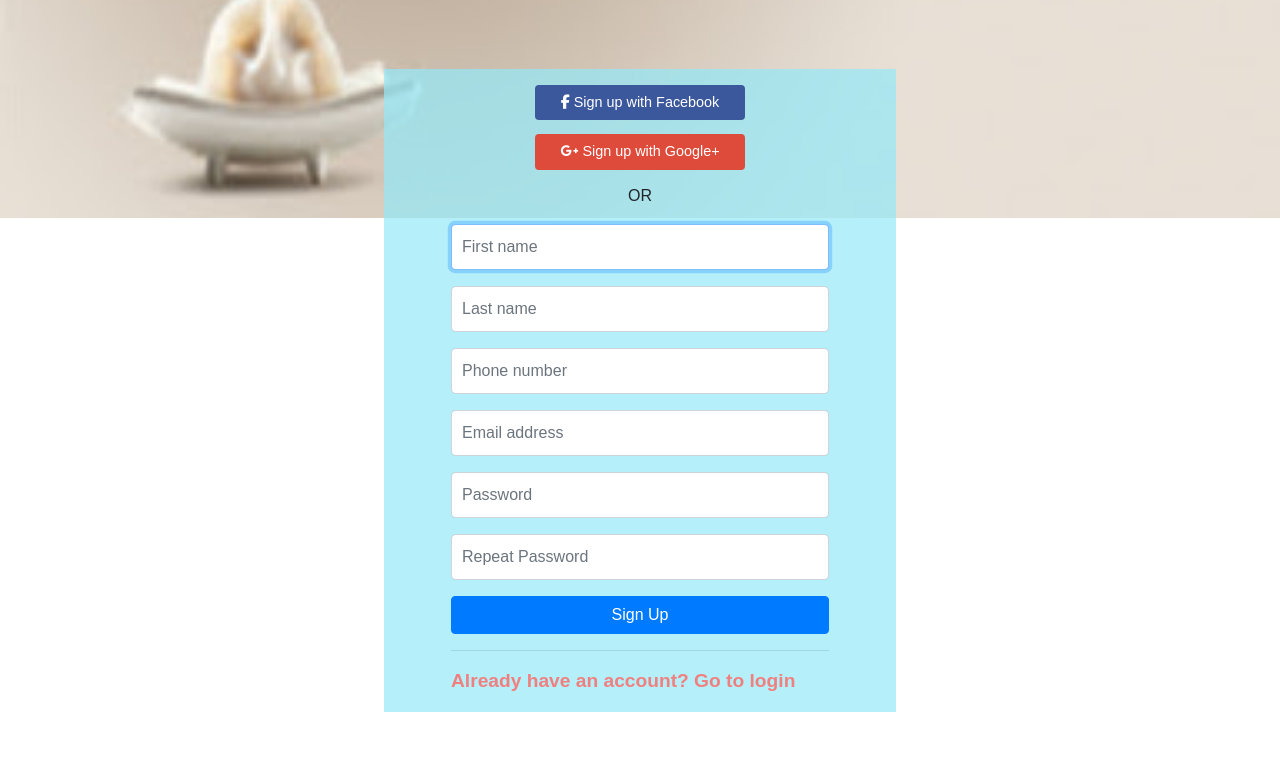
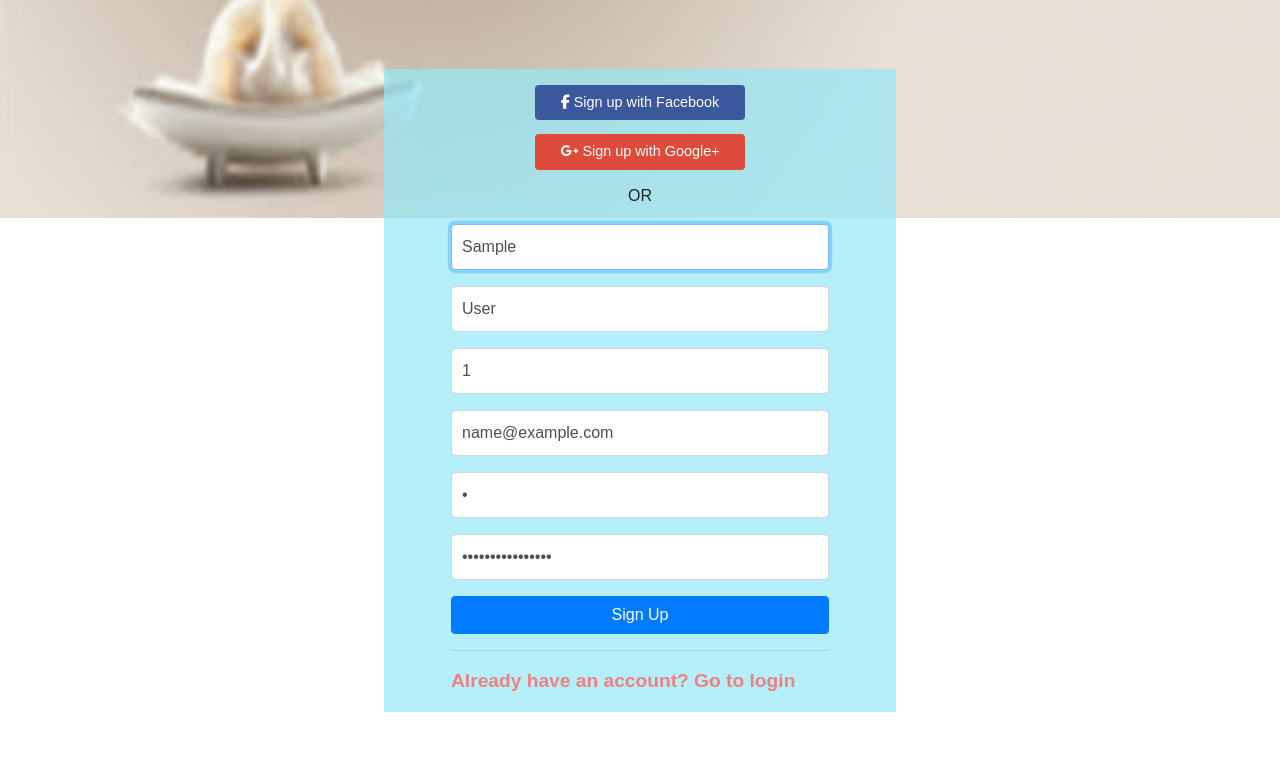
Before and after one commit to c2clt/yjm-meal-delivery-app, a Node server app: template views/forms/registration.handlebars in a window 1280 px wide. Shown: the part 582-1346 px from the top of the page. Run offline with Node 20, Linux system fonts and the light colour scheme; the template is opened without the code that fills it: most values are stand-ins (such as "Sample title", 1, 10 or a date in 2020); some libraries are stand-ins or nearby versions.

Commit message:
keep the formdata after failed validattion, change dashboard route path for get registration info

```diff
--- a/public/css/style.css
+++ b/public/css/style.css
@@ -244,7 +244,7 @@ body {
 
 /*styling errors in forms*/
 
-.errors {
+.errors, .errorsLogin {
     font-size: small;
     color: red;
     margin-bottom: 1rem;
--- a/views/forms/registration.handlebars
+++ b/views/forms/registration.handlebars
@@ -9,27 +9,27 @@
 
             <p style="text-align:center">OR</p>
 
-            <input type="text" id="firstName" name="firstName" class="form-control" placeholder="First name" autofocus="">
+            <input type="text" id="firstName" name="firstName" value="{{formData.firstName}}" class="form-control" placeholder="First name" autofocus="">
             <div class="errors firstName">
                 {{errorFirst}}
             </div>
-            <input type="text" id="lastName" name="lastName" class="form-control" placeholder="Last name" autofocus="">
+            <input type="text" id="lastName" name="lastName" value="{{formData.lastName}}" class="form-control" placeholder="Last name" autofocus="">
             <div class="errors lastName">
                 {{errorLast}}
             </div>
-            <input type="tel" id="phoneNumber" name="phoneNumber" class="form-control" placeholder="Phone number">
+            <input type="tel" id="phoneNumber" name="phoneNumber" value="{{formData.phoneNumber}}" class="form-control" placeholder="Phone number">
             <div class="errors phone">
                 {{errorPhone}}
             </div>
-            <input type="email" id="userEmail" name="email" class="form-control" placeholder="Email address">
+            <input type="email" id="userEmail" name="email" value="{{formData.email}}" class="form-control" placeholder="Email address">
             <div class="errors email">
                 {{errorEmail}}
             </div>
-            <input type="password" id="user-pass" name="password" class="form-control" placeholder="Password">
+            <input type="password" id="user-pass" name="password" value="{{formData.password}}" class="form-control" placeholder="Password">
             <div class="errors password">
                 {{errorPsd}}
             </div>
-            <input type="password" id="user-repeatpass" name="repeatpsd" class="form-control" placeholder="Repeat Password">
+            <input type="password" id="user-repeatpass" name="repeatpsd" value="{{formData.repeatpsd}}" class="form-control" placeholder="Repeat Password">
             <div class="errors repeatPsd">
                 {{errorRepeat}}
             </div>
```
Also changed, not shown: controllers/forms.js (+20 -7 lines), controllers/general.js (+0 -7 lines), views/forms/login.handlebars (+4 -4 lines), public/js/script.js (line endings or trailing spaces), views/forms/dashboard.handlebars (added), views/general/dashboard.handlebars (deleted).
